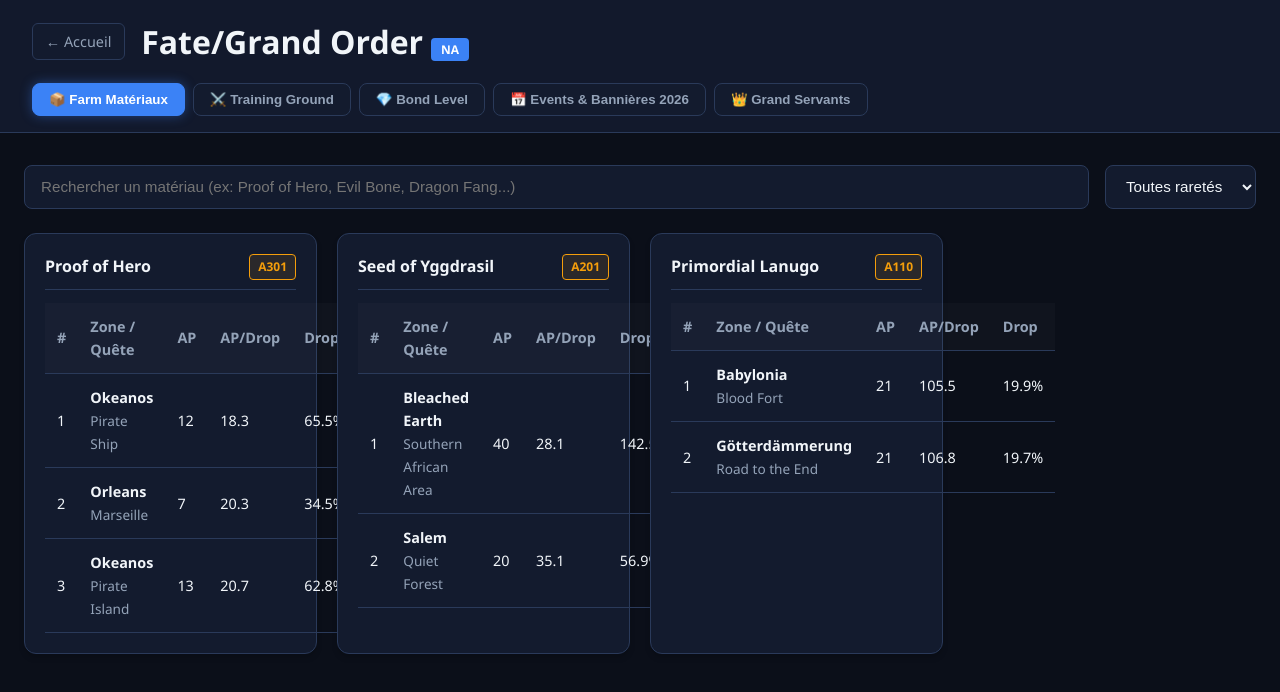
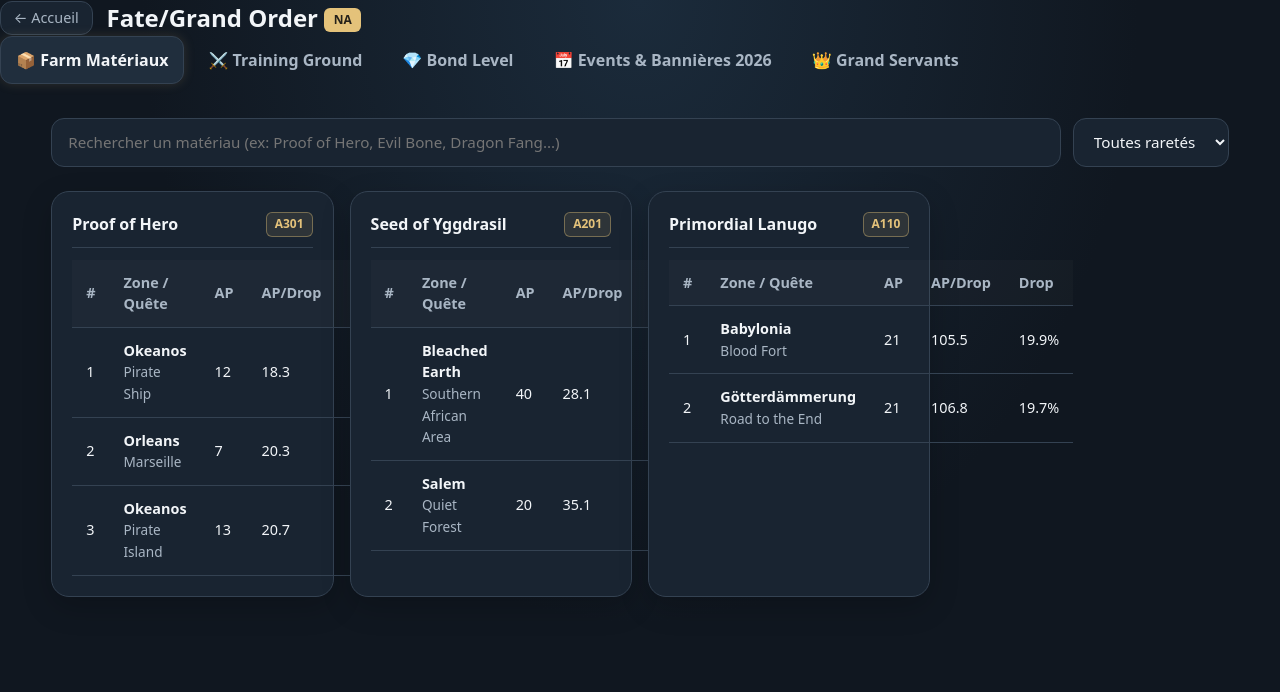
Before and after one commit to XWR3NCHX/Fgo, a plain HTML site: page index.html in a window 1280 px wide. Drawn offline with Linux system fonts and the light colour scheme.

Commit message:
Refactor CSS for dark theme and component styles
Updated CSS variables for a new dark theme and improved styles for various components.

```diff
--- a/style.css
+++ b/style.css
@@ -1,116 +1,221 @@
 :root {
-  --bg-main: #0b0f19;
-  --bg-card: #131b2e;
-  --bg-hover: #1e293b;
-  --border: #2a3a5a;
-  --text-main: #f1f5f9;
-  --text-muted: #94a3b8;
-  --accent: #3b82f6;
-  --gold: #f59e0b;
+  color-scheme: dark;
+  --bg: #101720;
+  --bg-main: #101720;
+  --panel: #192431;
+  --panel2: #202e3d;
+  --bg-card: #192431;
+  --bg-hover: #202e3d;
+  --line: #344252;
+  --border: #344252;
+  --text: #f2f5f8;
+  --text-main: #f2f5f8;
+  --muted: #a9b6c4;
+  --text-muted: #a9b6c4;
+  --gold: #e4c27a;
+  --blue: #8db9d9;
+  --accent: #8db9d9;
   --success: #10b981;
+  --danger: #d97575;
+  --radius: 18px;
 }
 
-* { box-sizing: border-box; margin: 0; padding: 0; }
+* {
+  box-sizing: border-box;
+}
 
 body {
-  font-family: 'Segoe UI', Roboto, Helvetica, Arial, sans-serif;
-  background-color: var(--bg-main);
-  color: var(--text-main);
-  line-height: 1.6;
+  margin: 0;
+  background: radial-gradient(ellipse at top, #1b2b3b 0, var(--bg) 55%);
+  color: var(--text);
+  font: 16px/1.5 system-ui, -apple-system, Segoe UI, sans-serif;
+  min-height: 100vh;
 }
 
-.topbar {
-  background: rgba(19, 27, 46, 0.95);
-  backdrop-filter: blur(8px);
-  border-bottom: 1px solid var(--border);
-  padding: 1rem 2rem;
+button, input, select {
+  font: inherit;
+}
+
+button {
+  cursor: pointer;
+}
+
+a {
+  color: var(--blue);
+}
+
+.site-header {
+  display: flex;
+  align-items: center;
+  justify-content: space-between;
+  gap: 24px;
+  padding: 22px clamp(18px, 5vw, 72px);
+  border-bottom: 1px solid #ffffff18;
+  background: #101720dc;
   position: sticky;
   top: 0;
-  z-index: 100;
+  z-index: 5;
+  backdrop-filter: blur(14px);
 }
 
-.brand { display: flex; align-items: center; gap: 1rem; margin-bottom: 1rem; }
+.brand {
+  display: flex;
+  align-items: center;
+  gap: 14px;
+}
+
+.brand-mark {
+  display: grid;
+  place-items: center;
+  width: 48px;
+  height: 48px;
+  border-radius: 15px;
+  background: #e4c27a1c;
+  border: 1px solid #e4c27a60;
+  color: var(--gold);
+  font-size: 28px;
+}
+
+.eyebrow {
+  font-size: .72rem;
+  letter-spacing: .17em;
+  color: var(--gold);
+  font-weight: 800;
+  margin: 0 0 5px;
+}
+
+.brand h1 {
+  font-size: clamp(1.05rem, 2.5vw, 1.5rem);
+  margin: 0;
+}
+
+.tabs {
+  display: flex;
+  flex-wrap: wrap;
+  gap: 8px;
+}
+
+.tab-btn, .tab {
+  background: transparent;
+  color: var(--muted);
+  border: 1px solid transparent;
+  border-radius: 12px;
+  padding: 11px 15px;
+  font-weight: 600;
+  cursor: pointer;
+  transition: all 0.2s;
+}
+
+.tab-btn:hover, .tab:hover {
+  background: var(--panel2);
+  color: var(--text);
+}
+
+.tab-btn.active, .tab.active {
+  background: var(--panel2);
+  border-color: var(--line);
+  color: var(--text);
+  box-shadow: 0 0 12px rgba(228, 194, 122, 0.15);
+}
+
+.badge {
+  background: var(--gold);
+  color: #25211a;
+  font-size: 0.75rem;
+  padding: 0.2rem 0.6rem;
+  border-radius: 6px;
+  font-weight: 750;
+  vertical-align: middle;
+}
 
 .back-link {
-  color: var(--text-muted);
+  color: var(--muted);
   text-decoration: none;
   font-size: 0.9rem;
   padding: 0.35rem 0.8rem;
-  border: 1px solid var(--border);
-  border-radius: 6px;
-  background: var(--bg-card);
+  border: 1px solid var(--line);
+  border-radius: 12px;
+  background: var(--panel);
   transition: all 0.2s ease;
 }
-.back-link:hover { color: var(--text-main); border-color: var(--accent); background: var(--bg-hover); }
 
-.badge {
-  background: var(--accent);
-  color: #fff;
-  font-size: 0.75rem;
-  padding: 0.2rem 0.6rem;
-  border-radius: 4px;
-  font-weight: 600;
+.back-link:hover {
+  color: var(--text);
+  border-color: var(--gold);
+  background: var(--panel2);
 }
 
-.tabs { display: flex; flex-wrap: wrap; gap: 0.5rem; }
-
-.tab-btn {
-  background: var(--bg-card);
-  color: var(--text-muted);
-  border: 1px solid var(--border);
-  padding: 0.5rem 1rem;
-  border-radius: 8px;
-  cursor: pointer;
-  font-weight: 600;
-  transition: all 0.2s;
-}
-.tab-btn:hover { background: var(--bg-hover); color: var(--text-main); border-color: var(--text-muted); }
-.tab-btn.active {
-  background: var(--accent);
-  color: #fff;
-  border-color: var(--accent);
-  box-shadow: 0 0 12px rgba(59, 130, 246, 0.4);
+.container {
+  max-width: 1440px;
+  margin: auto;
+  padding: 34px clamp(16px, 4vw, 56px) 70px;
 }
 
-.container { max-width: 1280px; margin: 2rem auto; padding: 0 1.5rem; }
-.tab-panel { display: none; }
-.tab-panel.active { display: block; }
+.tab-panel {
+  display: none;
+  animation: appear .22s ease;
+}
 
-.controls { display: flex; gap: 1rem; margin-bottom: 1.5rem; flex-wrap: wrap; }
+.tab-panel.active {
+  display: block;
+}
+
+@keyframes appear {
+  from { opacity: .5; transform: translateY(4px); }
+  to { opacity: 1; transform: none; }
+}
+
+.controls {
+  display: flex;
+  gap: 12px;
+  margin-bottom: 24px;
+  flex-wrap: wrap;
+}
+
 input, select {
-  background: var(--bg-card);
-  border: 1px solid var(--border);
-  color: var(--text-main);
-  padding: 0.7rem 1rem;
-  border-radius: 8px;
-  font-size: 0.95rem;
-  outline: none;
+  background: var(--panel);
+  border: 1px solid var(--line);
+  color: var(--text);
+  padding: 12px 16px;
+  border-radius: 13px;
+  font-size: .95rem;
+  outline: 0;
   transition: border-color 0.2s;
 }
-input:focus, select:focus { border-color: var(--accent); }
-input { flex: 1; min-width: 250px; }
+
+input:focus, select:focus {
+  border-color: var(--gold);
+  box-shadow: 0 0 0 2px rgba(228, 194, 122, 0.2);
+}
+
+input {
+  flex: 1;
+  min-width: 250px;
+}
 
 .card {
-  background: var(--bg-card);
-  border: 1px solid var(--border);
-  border-radius: 12px;
-  padding: 1.25rem;
-  margin-bottom: 1.25rem;
-  box-shadow: 0 4px 6px -1px rgba(0, 0, 0, 0.2);
+  background: var(--panel);
+  border: 1px solid var(--line);
+  border-radius: var(--radius);
+  padding: 20px;
+  margin-bottom: 20px;
+  box-shadow: 0 10px 30px rgba(0, 0, 0, 0.2);
 }
 
 .cards-grid {
   display: grid;
   grid-template-columns: repeat(auto-fill, minmax(280px, 1fr));
-  gap: 1.25rem;
+  gap: 16px;
 }
 
-/* Style de carte cliquable / sélectionnable (Façon Artéfacts) */
+/* ========================================
+   STYLE DES CARTES SERVANTS (BOND LEVEL)
+======================================== */
 .servant-select-card {
-  background: var(--bg-card);
-  border: 2px solid var(--border);
-  border-radius: 12px;
-  padding: 1.25rem;
+  background: linear-gradient(155deg, #233344, var(--panel));
+  border: 2px solid var(--line);
+  border-radius: var(--radius);
+  padding: 18px;
   cursor: pointer;
   transition: all 0.25s ease;
   display: flex;
@@ -118,67 +223,85 @@ input { flex: 1; min-width: 250px; }
   justify-content: space-between;
   position: relative;
 }
+
 .servant-select-card:hover {
-  border-color: var(--accent);
-  transform: translateY(-2px);
-  background: var(--bg-hover);
+  border-color: var(--gold);
+  transform: translateY(-3px);
+  background: linear-gradient(155deg, #2a3d54, var(--panel2));
 }
+
 .servant-select-card.is-max {
   border-color: var(--success);
-  opacity: 0.65;
-  background: rgba(16, 185, 129, 0.03);
+  opacity: 0.6;
+  background: rgba(16, 185, 129, 0.04);
 }
 
 .servant-header {
   display: flex;
   justify-content: space-between;
   align-items: flex-start;
-  margin-bottom: 0.75rem;
+  margin-bottom: 12px;
 }
 
 .servant-name {
   font-size: 1.1rem;
   font-weight: 700;
-  color: var(--text-main);
+  color: var(--text);
 }
 
 .servant-class {
   font-size: 0.75rem;
   color: var(--gold);
-  border: 1px solid var(--gold);
-  background: rgba(245, 158, 11, 0.1);
+  border: 1px solid rgba(228, 194, 122, 0.4);
+  background: rgba(228, 194, 122, 0.1);
   padding: 0.15rem 0.5rem;
-  border-radius: 4px;
-  font-weight: 600;
+  border-radius: 6px;
+  font-weight: 650;
 }
 
 .servant-footer {
   display: flex;
   justify-content: space-between;
   align-items: center;
-  margin-top: 1rem;
-  padding-top: 0.75rem;
-  border-top: 1px solid var(--border);
+  margin-top: 12px;
+  padding-top: 12px;
+  border-top: 1px solid var(--line);
 }
 
 .prio-badge {
-  padding: 0.2rem 0.6rem;
+  padding: 0.25rem 0.75rem;
   border-radius: 999px;
   font-size: 0.75rem;
-  font-weight: 600;
+  font-weight: 700;
 }
-.prio-high { background: rgba(245, 158, 11, 0.15); color: var(--gold); border: 1px solid rgba(245, 158, 11, 0.3); }
-.prio-wait { background: rgba(148, 163, 184, 0.15); color: var(--text-muted); border: 1px solid rgba(148, 163, 184, 0.3); }
-.prio-max  { background: rgba(16, 185, 129, 0.15); color: #34d399; border: 1px solid rgba(16, 185, 129, 0.3); }
+
+.prio-high {
+  background: rgba(228, 194, 122, 0.15);
+  color: var(--gold);
+  border: 1px solid rgba(228, 194, 122, 0.35);
+}
+
+.prio-wait {
+  background: rgba(169, 182, 196, 0.15);
+  color: var(--muted);
+  border: 1px solid rgba(169, 182, 196, 0.3);
+}
+
+.prio-max {
+  background: rgba(16, 185, 129, 0.15);
+  color: #34d399;
+  border: 1px solid rgba(16, 185, 129, 0.35);
+}
 
 .checkbox-container {
   display: flex;
   align-items: center;
-  gap: 0.5rem;
+  gap: 6px;
   font-size: 0.85rem;
-  color: var(--text-muted);
+  color: var(--muted);
   cursor: pointer;
 }
+
 .checkbox-container input {
   width: 18px;
   height: 18px;
@@ -186,43 +309,92 @@ input { flex: 1; min-width: 250px; }
   accent-color: var(--success);
 }
 
+/* ========================================
+   TABLEAUX & ELEMENTS COMMUNS
+======================================== */
 .mat-header {
   display: flex;
   justify-content: space-between;
   align-items: center;
-  border-bottom: 1px solid var(--border);
-  padding-bottom: 0.6rem;
-  margin-bottom: 0.8rem;
+  border-bottom: 1px solid var(--line);
+  padding-bottom: 10px;
+  margin-bottom: 12px;
 }
+
 .mat-code {
   font-size: 0.75rem;
   color: var(--gold);
-  border: 1px solid var(--gold);
-  background: rgba(245, 158, 11, 0.1);
+  border: 1px solid rgba(228, 194, 122, 0.4);
+  background: rgba(228, 194, 122, 0.1);
   padding: 0.15rem 0.5rem;
-  border-radius: 4px;
-  font-weight: 600;
+  border-radius: 6px;
+  font-weight: 700;
 }
 
-.table-responsive { overflow-x: auto; }
-.data-table { width: 100%; border-collapse: collapse; font-size: 0.9rem; }
-.data-table th, .data-table td { padding: 0.75rem; text-align: left; border-bottom: 1px solid var(--border); }
-.data-table th { color: var(--text-muted); font-weight: 600; background: rgba(255, 255, 255, 0.02); }
+.table-responsive {
+  overflow-x: auto;
+}
 
-.stats-bar { display: flex; gap: 1rem; flex-wrap: wrap; margin-bottom: 1.5rem; }
+.data-table {
+  width: 100%;
+  border-collapse: collapse;
+  font-size: 0.9rem;
+}
+
+.data-table th, .data-table td {
+  padding: 12px 14px;
+  text-align: left;
+  border-bottom: 1px solid var(--line);
+}
+
+.data-table th {
+  color: var(--muted);
+  font-weight: 700;
+  background: rgba(255, 255, 255, 0.02);
+}
+
+.stats-bar {
+  display: flex;
+  gap: 12px;
+  flex-wrap: wrap;
+  margin-bottom: 24px;
+}
+
 .stat-pill {
-  background: var(--bg-card);
-  border: 1px solid var(--border);
-  padding: 0.7rem 1.2rem;
-  border-radius: 8px;
-  font-size: 0.9rem;
+  background: var(--panel);
+  border: 1px solid var(--line);
+  padding: 12px 20px;
+  border-radius: 14px;
+  font-size: 0.95rem;
 }
 
 .gallery-grid img, .grand-list img {
   width: 100%;
   height: auto;
-  border-radius: 8px;
-  margin-top: 0.75rem;
-  border: 1px solid var(--border);
+  border-radius: 14px;
+  margin-top: 12px;
+  border: 1px solid var(--line);
 }
-.muted { color: var(--text-muted); font-size: 0.85rem; }
+
+.muted {
+  color: var(--muted);
+  font-size: 0.85rem;
+}
+
+@media(max-width: 620px) {
+  .site-header {
+    align-items: flex-start;
+    flex-direction: column;
+    padding: 16px;
+  }
+  .tabs {
+    width: 100%;
+  }
+  .tab-btn, .tab {
+    flex: 1;
+    text-align: center;
+  }
+  .cards-grid {
+    grid-template-columns: 1fr;
+  }
+}
```
